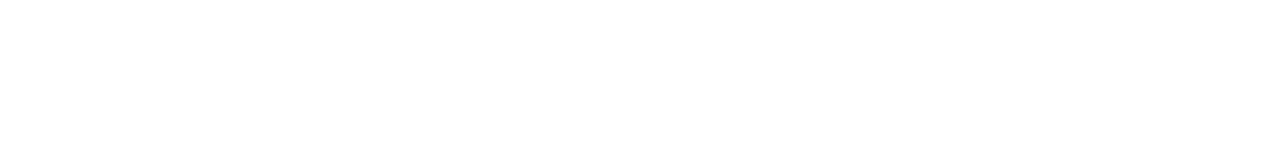
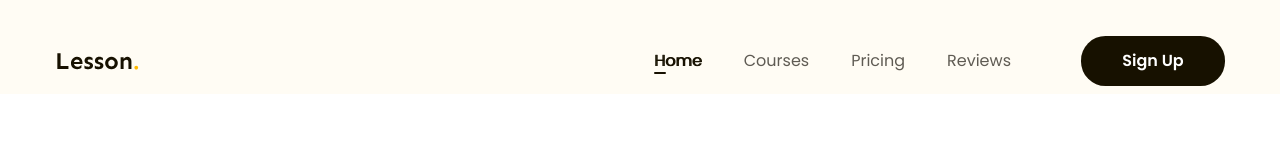
Before and after one commit to UnikeyChirovan/figma, a plain HTML site: page index.html in a window 1280 px wide. Shown: the top 160 px of the page. Drawn offline with Linux system fonts and the light colour scheme.

Commit message:
làm header

```diff
--- a/assets/css/style.css
+++ b/assets/css/style.css
@@ -0,0 +1,81 @@
+* {
+  box-sizing: border-box;
+}
+html {
+  font-size: 62.5%;
+}
+body {
+  font-size: 1.6rem;
+  font-family: "Poppins", sans-serif;
+}
+/* ============common==================== */
+a {
+  text-decoration: none;
+}
+.main-content {
+  width: 1170px;
+  max-width: calc(100% - 48px);
+  margin-left: auto;
+  margin-right: auto;
+}
+.btn {
+  display: inline-block;
+  padding: 0px 16px;
+  color: #ffffff;
+  line-height: 50px;
+  font-size: 1.6rem;
+  font-weight: 600;
+  text-align: center;
+  background: #171100;
+  width: 144px;
+  border-radius: 24.5px;
+  min-width: 118px;
+}
+/* ================Header=================== */
+.header .body {
+  align-items: center;
+  display: flex;
+  padding: 36px 0 8px;
+}
+.header {
+  background: #fffcf4;
+}
+.header.fixed {
+  position: sticky;
+  top: -28px;
+}
+.nav {
+  margin-left: auto;
+}
+
+.nav ul {
+  display: flex;
+}
+.nav a {
+  position: relative;
+  font-size: 1.6rem;
+  color: #5f5b53;
+  padding: 8px 21px;
+}
+.nav li.action a,
+.nav a:hover {
+  color: #171100;
+  text-shadow: 1px 0 0 currentColor;
+}
+.nav li.action a::after {
+  display: block;
+  position: absolute;
+  left: 21px;
+  bottom: 6px;
+  content: "";
+  width: 12px;
+  height: 2px;
+  border-radius: 1px;
+  background: #171100;
+}
+.header .btn-sign-up {
+  min-width: 144px;
+}
+.header .action {
+  margin-left: 49px;
+}
--- a/index.html
+++ b/index.html
@@ -8,13 +8,42 @@
     <link rel="preconnect" href="https://fonts.googleapis.com" />
     <link rel="preconnect" href="https://fonts.gstatic.com" crossorigin />
     <link
-      href="https://fonts.googleapis.com/css2?family=Poppins&family=Sen:wght@400..800&display=swap"
+      href="https://fonts.googleapis.com/css2?family=Poppins:ital,wght@0,400;0,500;0,600;0,700;1,400&family=Sen:wght@400..800&display=swap"
       rel="stylesheet"
     />
     <link rel="stylesheet" href="./assets/css/style.css" />
     <title>Figma to HTML</title>
   </head>
-  <body>
-    <header></header>
+  <body style="height: 10000px">
+    <!-- header -->
+    <header class="header fixed">
+      <div class="main-content">
+        <div class="body">
+          <!-- logo -->
+          <img src="./assets/img/Logo.svg" alt="lesson" class="logo" />
+          <!-- nav -->
+          <nav class="nav">
+            <ul>
+              <li class="action">
+                <a href="#!">Home</a>
+              </li>
+              <li>
+                <a href="#!">Courses</a>
+              </li>
+              <li>
+                <a href="#!">Pricing</a>
+              </li>
+              <li>
+                <a href="#!">Reviews</a>
+              </li>
+            </ul>
+          </nav>
+          <!-- btb-action -->
+          <div class="action">
+            <a href="#!" class="btn btn-sign-up">Sign Up</a>
+          </div>
+        </div>
+      </div>
+    </header>
   </body>
 </html>
```
Also changed, not shown: assets/css/ghichu.txt (added), assets/img/Logo.svg (renamed from assets/img/Logo (1).svg).
